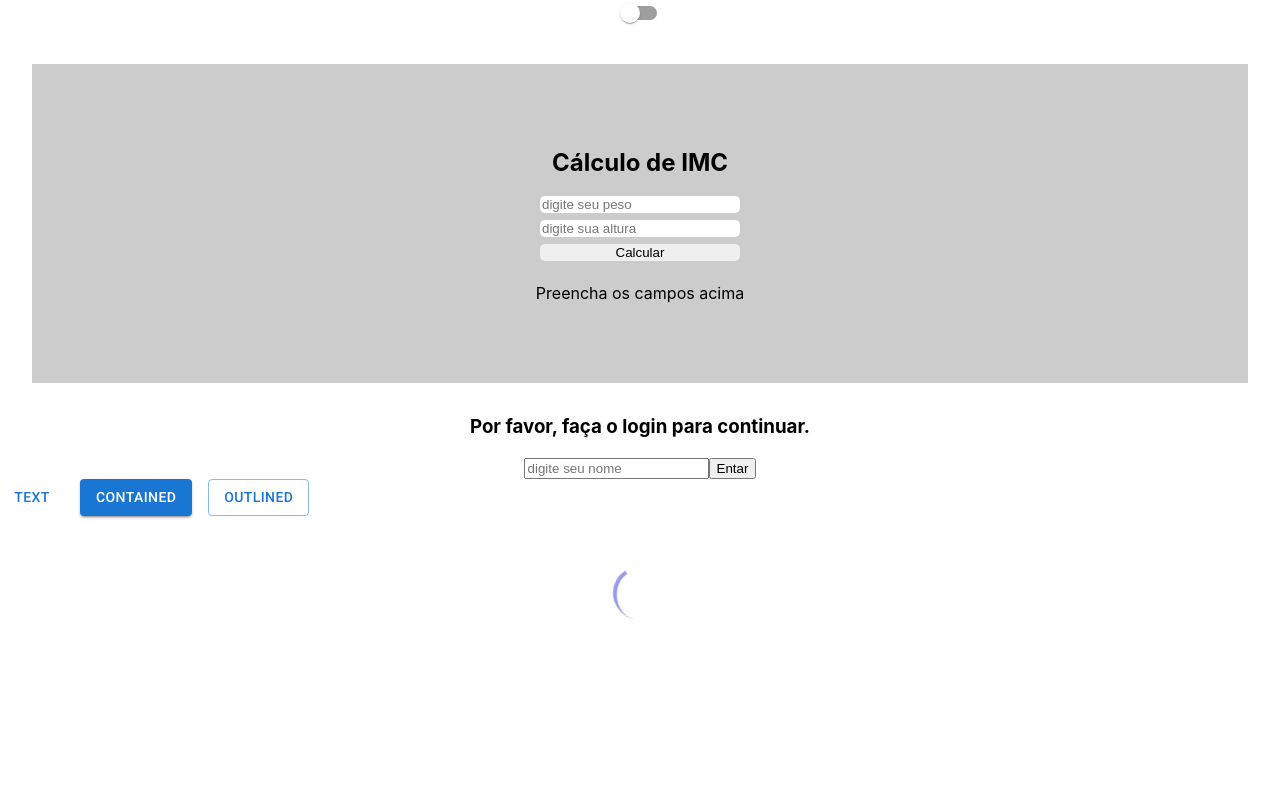
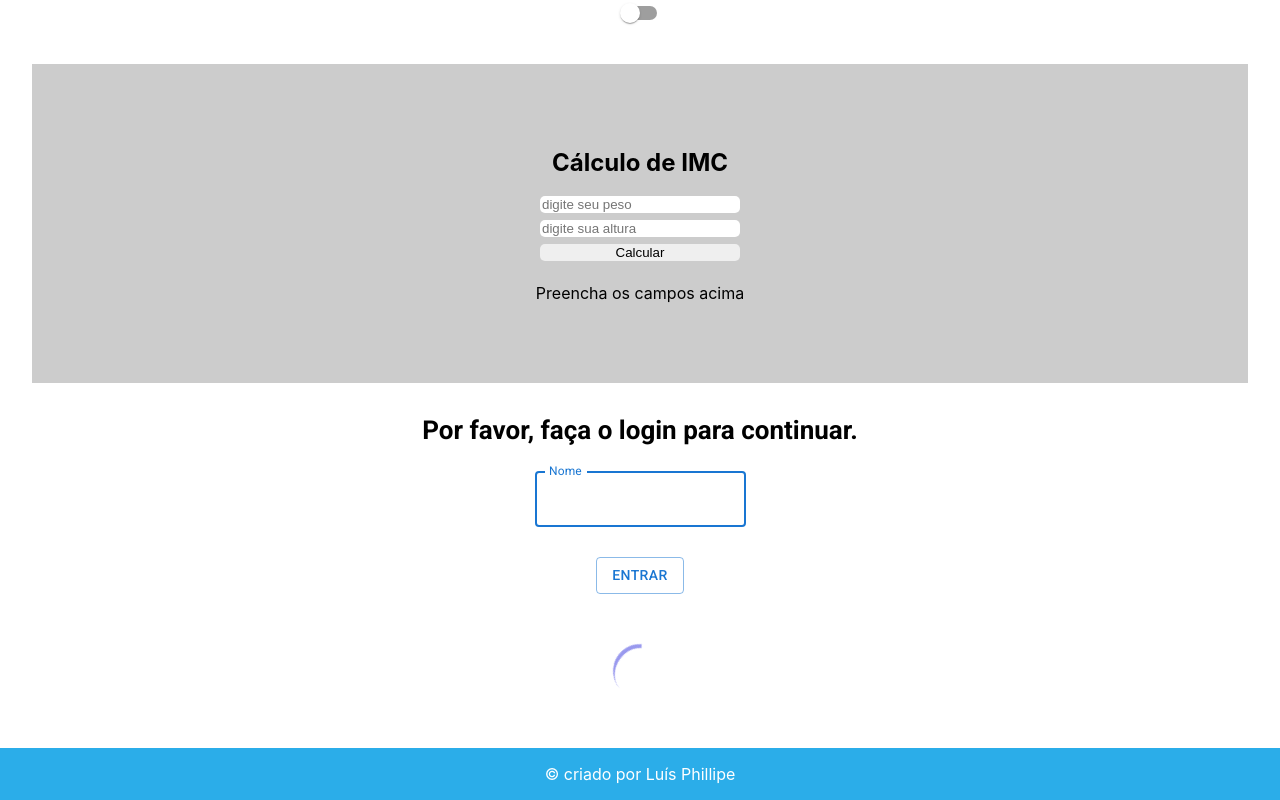
Before and after one commit to Legatario/aulas, a React (Create React App) app: page / in a window 1280 px wide. Shown: the part 306-1106 px from the top of the page. Before the commit the page ends 930 px from the top, so only its background shows below. Built offline with nearby package versions, Linux system fonts and the light colour scheme.

Commit message:
criando footer

```diff
--- a/src/App.js
+++ b/src/App.js
@@ -4,8 +4,10 @@ import Header from './Components/Header/Header';
 import Imc from './Components/IMC/Imc';
 import Login from './Components/Login/LoginControl';
 import { Heading1, Loader } from './Components/Styles/styles';
-import Stack from '@mui/material/Stack';
-import Button from '@mui/material/Button';
+// import { Just } from './Components/Styles/styles';
+// import Stack from '@mui/material/Stack';
+// import Button from '@mui/material/Button';
+import Baseboard from './Components/Footer/Basebord';
 
 function App() {
   return (
@@ -21,13 +23,17 @@ function App() {
 
     <Login />
 
-    <Stack spacing={2} direction="row">
-      <Button variant="text">Text</Button>
-      <Button variant="contained">Contained</Button>
-      <Button variant="outlined">Outlined</Button>
-    </Stack>
+    {/* <Just>
+      <Stack spacing={2} direction="row">
+        <Button variant="text">Text</Button>
+        <Button variant="contained">Contained</Button>
+        <Button variant="outlined">Outlined</Button>
+      </Stack>
+    </Just> */}
 
     <Loader />
+
+    <Baseboard />
     </div>
     );
   }
--- /dev/null
+++ b/src/Components/Footer/Basebord.js
@@ -0,0 +1,15 @@
+import './styles.css'
+
+function Baseboard(){
+    return(
+        <footer>
+            <p>
+                © criado por Luís Phillipe
+            </p>
+        </footer>
+    )
+
+}
+
+
+export default Baseboard
--- /dev/null
+++ b/src/Components/Footer/styles.css
@@ -0,0 +1,10 @@
+footer{
+    width: 100%;
+    min-height: 50px;
+    background: rgb(43, 173, 233);
+    display: flex;
+    text-align: center;
+    justify-content: center;
+    margin-top: 50px;
+    color: #fff;
+}
--- a/src/Components/Login/Login.js
+++ b/src/Components/Login/Login.js
@@ -1,3 +1,5 @@
+import './style.css'
+
 function UserGreeting(props){
     return <h3> Olá {props.name}, Bem vindo(a), de volta!</h3>
 }
--- a/src/Components/Login/LoginControl.js
+++ b/src/Components/Login/LoginControl.js
@@ -1,5 +1,8 @@
 import React from "react";
-import Login from "./Login"
+import Login from "./Login";
+import Button from '@mui/material/Button';
+import TextField from '@mui/material/TextField';
+import { Just } from "../Styles/styles";
 
 export default class LoginControl extends React.Component{
     constructor(props){
@@ -34,11 +37,13 @@ export default class LoginControl extends React.Component{
         let button
 
         if(isLoggedID){
-            button = <button onClick={this.handleLogout}>Sair</button>
+            button = <Button onClick={this.handleLogout} variant="outlined">Sair</Button>
         }else{
             button = <div>
-                        <input placeholder="digite seu nome" onChange={e => this.handleName(e.target.value)}/>
-                        <button onClick={this.handleLogin}>Entar</button>
+                        <TextField id="outlined-basic" label="Nome" variant="outlined" onChange={e => this.handleName(e.target.value)} focused/>
+                        <Just>
+                            <Button variant="outlined" onClick={this.handleLogin}>Entrar</Button>
+                        </Just>
                     </div>
         }
 
--- /dev/null
+++ b/src/Components/Login/style.css
@@ -0,0 +1,5 @@
+h3{
+    font-family: Roboto;
+    font-weight: 600;
+    font-size: 26px;
+}
--- a/src/Components/Styles/styles.js
+++ b/src/Components/Styles/styles.js
@@ -31,3 +31,10 @@ export const Loader = styled.div`
     border-radius: 50%;
     animation: 1s ${spin} infinite;
 `
+
+export const Just = styled.div `
+    margin: 30px 0;
+    display: flex;
+    align-content: center;
+    justify-content: center;
+`
```
